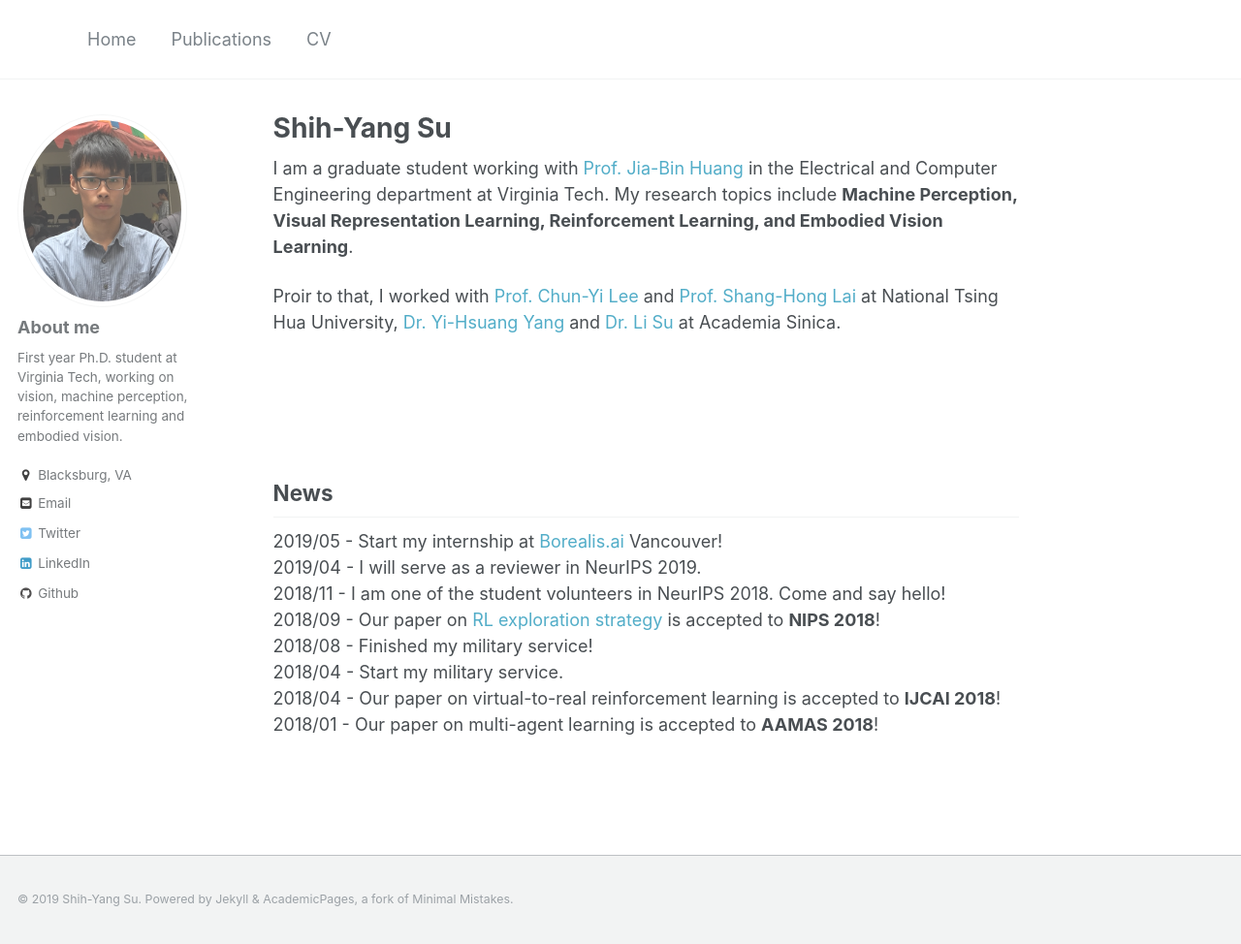
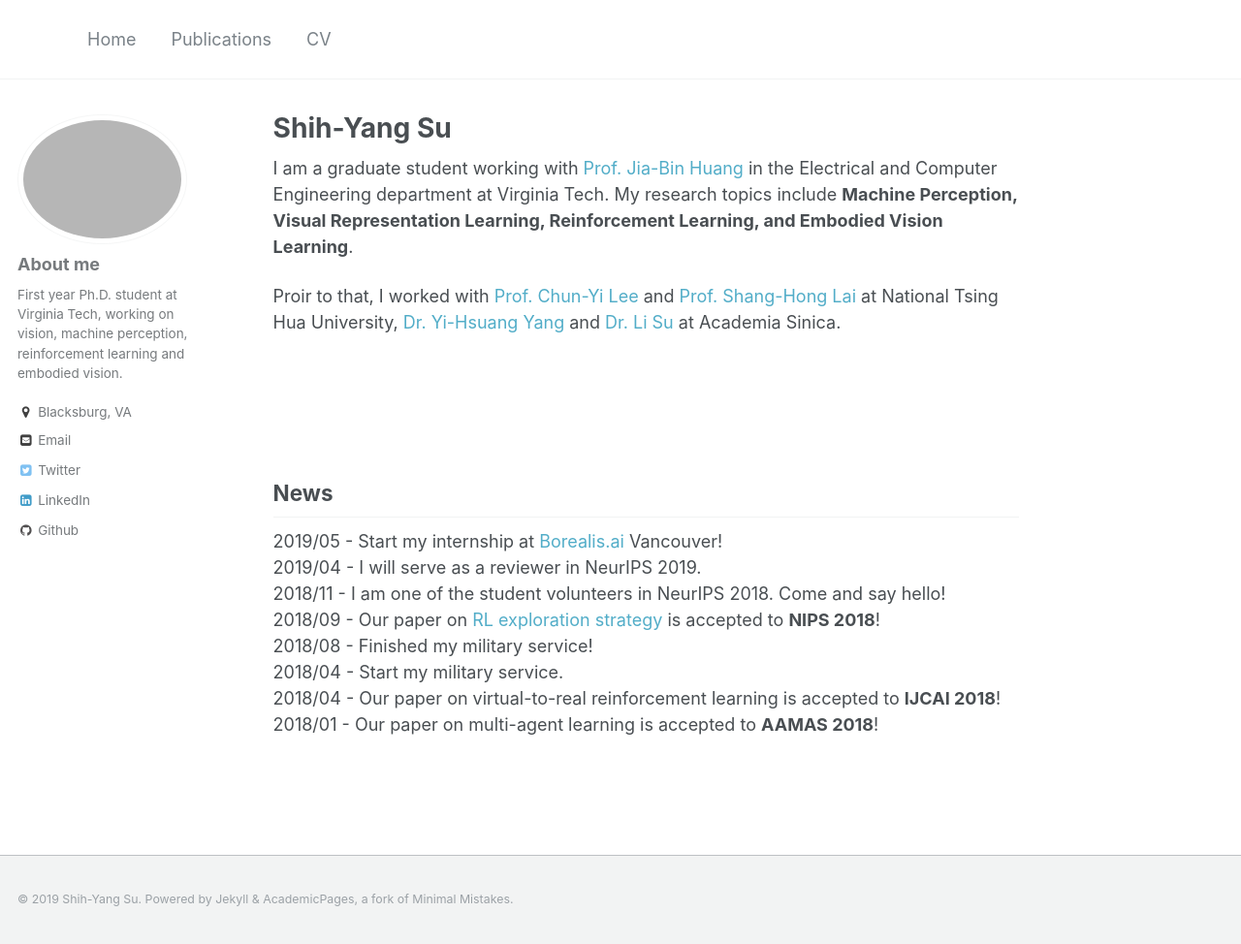
Before and after one commit to LemonATsu/LemonATsu.github.io, a Jekyll site: the page built from _pages/about.md, in a window 1280 px wide and 974 px high. Shown: the whole window at 97% size. Built offline with Jekyll 4.4.1, drawn with Linux system fonts in a browser that asks for light colours.

Commit message:
update avatar

```diff
--- a/_config.yml
+++ b/_config.yml
@@ -80,7 +80,7 @@ analytics:
 # Site Author
 author:
   name             : "About me"
-  avatar           : "https://lemonatsu.github.io/images/profile.png"
+  avatar           : "https://lemonatsu.github.io/images/shih-yang_su-2.png"
   bio              : "First year Ph.D. student at Virginia Tech, working on vision, machine perception, reinforcement learning and embodied vision."
   location         : "Blacksburg, VA"
   employer         :
```
